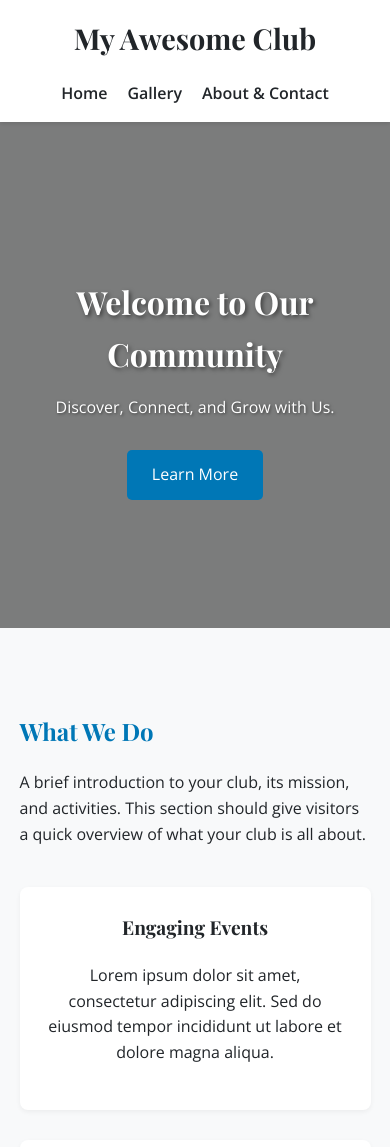
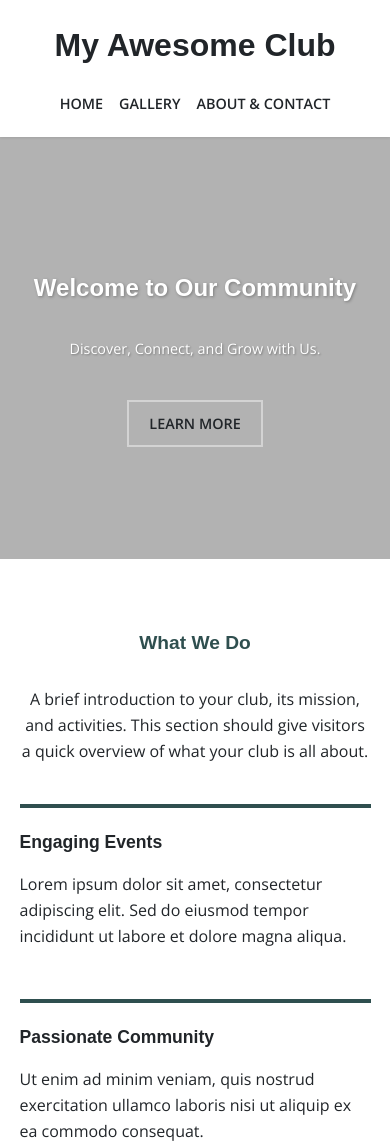
Before and after one commit to ballliekmvp/BFSsite, a plain HTML site: page index.html in a window 390 px wide. Shown: the top 1147 px of the page. Drawn offline with nearby package versions, Linux system fonts and the light colour scheme.

Commit message:
Update style.css

```diff
--- a/css/style.css
+++ b/css/style.css
@@ -1,40 +1,45 @@
 /* General Styles */
 :root {
-    --primary-color: #0077B6;
-    --background-color: #F8F9FA;
-    --text-color: #212529;
-    --secondary-accent: #CED4DA;
+    --primary-color: #2F4F4F; /* Dark Teal/Green from the image */
+    --background-color-light: #FFFFFF; /* Light background for sections */
+    --background-color-dark: #212529; /* Dark background for footer/text */
+    --text-color-dark: #212529; /* Dark grey text */
+    --text-color-light: #FFFFFF; /* White text for dark backgrounds */
+    --accent-color-light: #D3D3D3; /* Light grey for separators/borders */
+    --button-border-color: #D3D3D3; /* Button border color */
+    --button-text-color: #212529; /* Button text color */
 }
 
 body {
-    font-family: 'Open Sans', sans-serif;
+    font-family: 'Open Sans', sans-serif; /* Keeping Open Sans for body for readability */
     line-height: 1.6;
     margin: 0;
     padding: 0;
-    background-color: var(--background-color);
-    color: var(--text-color);
+    background-color: var(--background-color-light);
+    color: var(--text-color-dark);
 }
 
 .container {
     width: 90%;
-    max-width: 1200px;
+    max-width: 1200px; /* Adjust max-width if the image suggests a different width */
     margin: 0 auto;
 }
 
 .section-padding {
-    padding: 60px 0;
+    padding: 80px 0; /* Increased padding for more vertical space as seen in the image */
 }
 
 h1, h2, h3, h4 {
-    font-family: 'Playfair Display', serif;
+    font-family: 'Montserrat', sans-serif; /* Using Montserrat for headings */
     color: var(--primary-color);
     margin-bottom: 20px;
+    font-weight: 700; /* Bold headings */
 }
 
-h1 { font-size: 2.5em; }
-h2 { font-size: 2em; }
-h3 { font-size: 1.5em; }
-h4 { font-size: 1.2em; }
+h1 { font-size: 3em; margin-bottom: 0.5em;} /* Adjusting sizes based on visual */
+h2 { font-size: 2.5em; }
+h3 { font-size: 1.8em; margin-bottom: 1em;}
+h4 { font-size: 1.4em; margin-bottom: 0.5em;}
 
 p {
     margin-bottom: 20px;
@@ -47,20 +52,21 @@ a {
 }
 
 a:hover {
-    color: #023E8A; /* Slightly darker shade */
+    color: #000; /* Darker hover for links */
 }
 
 /* Header */
 header {
-    background-color: #FFFFFF;
-    padding: 15px 0;
-    box-shadow: 0 2px 4px rgba(0, 0, 0, 0.1);
+    background-color: var(--background-color-light);
+    padding: 20px 0; /* Increased padding */
+    box-shadow: 0 1px 3px rgba(0, 0, 0, 0.1); /* Subtle shadow */
 }
 
 header h1 {
     margin: 0;
-    color: var(--text-color);
-    font-size: 1.8em;
+    color: var(--text-color-dark);
+    font-size: 2em; /* Adjust header logo size */
+    font-weight: 700;
 }
 
 header .container {
@@ -78,15 +84,17 @@ nav ul {
 }
 
 nav ul li {
-    margin-left: 20px;
+    margin-left: 30px; /* Increased space between nav items */
 }
 
 nav ul li a {
-    color: var(--text-color);
+    color: var(--text-color-dark);
     font-weight: 600;
     padding: 5px 0;
     border-bottom: 2px solid transparent;
     transition: color 0.3s ease, border-bottom-color 0.3s ease;
+    text-transform: uppercase; /* Uppercase nav text */
+    font-size: 0.9em;
 }
 
 nav ul li a:hover {
@@ -98,13 +106,13 @@ nav ul li a:hover {
 .hero-image {
     background-size: cover;
     background-position: center;
-    height: 60vh; /* Adjust as needed */
+    height: 70vh; /* Taller hero section */
     display: flex;
     align-items: center;
     justify-content: center;
     text-align: center;
     position: relative;
-    color: #FFFFFF;
+    color: var(--text-color-light);
 }
 
 .hero-overlay {
@@ -113,150 +121,235 @@ nav ul li a:hover {
     left: 0;
     width: 100%;
     height: 100%;
-    background-color: rgba(0, 0, 0, 0.5); /* Dark overlay for text readability */
+    background-color: rgba(0, 0, 0, 0.3); /* Lighter overlay */
     display: flex;
     align-items: center;
     justify-content: center;
 }
 
+.hero .container {
+     /* Center the text block within the overlay */
+     display: flex;
+     flex-direction: column;
+     align-items: center;
+     justify-content: center;
+}
+
 .hero h2 {
-    color: #FFFFFF;
-    font-size: 3em;
-    margin-bottom: 10px;
-    text-shadow: 2px 2px 4px rgba(0, 0, 0, 0.5);
+    color: var(--text-color-light);
+    font-size: 3.5em; /* Larger hero heading */
+    margin-bottom: 15px;
+    text-shadow: 1px 1px 3px rgba(0, 0, 0, 0.3);
+    font-weight: 700;
 }
 
 .hero p {
-    font-size: 1.2em;
-    margin-bottom: 30px;
-    text-shadow: 1px 1px 3px rgba(0, 0, 0, 0.5);
+    font-size: 1.3em;
+    margin-bottom: 40px; /* More space below text */
+    text-shadow: 1px 1px 2px rgba(0, 0, 0, 0.3);
 }
 
 .btn {
     display: inline-block;
-    background-color: var(--primary-color);
-    color: #FFFFFF;
-    padding: 12px 25px;
-    border-radius: 5px;
-    transition: background-color 0.3s ease;
+    background-color: transparent; /* Button has border, no fill in the image */
+    color: var(--button-text-color);
+    padding: 12px 30px; /* Adjusted padding */
+    border: 2px solid var(--button-border-color); /* Border from image */
+    border-radius: 0; /* Sharp corners */
+    transition: background-color 0.3s ease, color 0.3s ease, border-color 0.3s ease;
+    font-weight: 600;
+    text-transform: uppercase;
 }
 
 .btn:hover {
-    background-color: #023E8A;
+    background-color: var(--primary-color); /* Fill on hover */
+    color: var(--text-color-light); /* White text on hover */
+    border-color: var(--primary-color); /* Border matches fill on hover */
 }
 
 .btn-secondary {
-    background-color: transparent;
-    color: var(--primary-color);
-    border: 2px solid var(--primary-color);
-    transition: background-color 0.3s ease, color 0.3s ease;
+    /* If there's a secondary button style in the image, define it here. */
+    /* Based on the main button style, perhaps a filled primary button? */
+     background-color: var(--primary-color);
+     color: var(--text-color-light);
+     border: 2px solid var(--primary-color);
 }
 
 .btn-secondary:hover {
-    background-color: var(--primary-color);
-    color: #FFFFFF;
+     background-color: var(--background-color-light);
+     color: var(--primary-color);
+     border-color: var(--primary-color);
 }
 
 
 /* Intro Section */
+.intro {
+    background-color: var(--background-color-light); /* Light background */
+    text-align: center; /* Intro text seems centered */
+}
+
+.intro h3 {
+    text-align: center; /* Center the heading */
+    margin-bottom: 1.5em;
+}
+
 .intro .features {
     display: grid;
-    grid-template-columns: repeat(auto-fit, minmax(250px, 1fr));
-    gap: 30px;
+    grid-template-columns: repeat(auto-fit, minmax(300px, 1fr)); /* Adjust column size */
+    gap: 40px; /* Increased gap */
     margin-top: 40px;
 }
 
 .feature-item {
-    background-color: #FFFFFF;
-    padding: 25px;
-    border-radius: 8px;
-    box-shadow: 0 2px 5px rgba(0, 0, 0, 0.05);
-    text-align: center;
+    background-color: var(--background-color-light); /* Feature items are on the light background */
+    padding: 0; /* Remove padding, content seems directly within the grid item */
+    border-radius: 0; /* Sharp corners */
+    box-shadow: none; /* No shadow visible */
+    text-align: left; /* Text aligns left within feature items */
     transition: transform 0.3s ease;
+    border-top: 4px solid var(--primary-color); /* Top border line */
+    padding-top: 20px; /* Space above text below border */
 }
 
 .feature-item:hover {
-    transform: translateY(-5px);
+    transform: translateY(-5px); /* Keep subtle hover effect */
 }
 
 .feature-item h4 {
-    color: var(--text-color);
+    color: var(--text-color-dark); /* Dark text for feature headings */
     margin-top: 0;
+    margin-bottom: 10px;
+    font-weight: 700;
 }
 
+/* Separator Line Style (seen between sections in the image) */
+.section-separator {
+    width: 80%; /* Adjust width as needed */
+    height: 1px;
+    background-color: var(--accent-color-light);
+    margin: 80px auto; /* Center and provide space */
+}
+
+
 /* Gallery Section */
+.gallery {
+     background-color: var(--background-color-light); /* Assuming gallery is on a light background */
+}
+
+.gallery h2 {
+    text-align: center; /* Center the gallery heading */
+    margin-bottom: 1.5em;
+}
+
 .image-gallery {
     display: grid;
-    grid-template-columns: repeat(auto-fit, minmax(250px, 1fr));
-    gap: 20px;
+    grid-template-columns: repeat(auto-fit, minmax(280px, 1fr)); /* Adjust column size for gallery */
+    gap: 30px; /* Increased gap */
     margin-top: 40px;
 }
 
 .gallery-item {
     overflow: hidden;
-    border-radius: 8px;
-    box-shadow: 0 2px 5px rgba(0, 0, 0, 0.1);
+    border-radius: 0; /* Sharp corners */
+    box-shadow: 0 2px 8px rgba(0, 0, 0, 0.1); /* Subtle shadow for gallery items */
     position: relative;
+    background-color: var(--background-color-light);
 }
 
 .gallery-item img {
     display: block;
     width: 100%;
-    height: 200px; /* Fixed height for uniformity, adjust as needed */
+    height: 250px; /* Adjusted height, can be made responsive with aspect ratio */
     object-fit: cover; /* Crop image to fit */
     transition: transform 0.5s ease;
 }
 
 .gallery-item:hover img {
-    transform: scale(1.1); /* Subtle zoom effect on hover */
+    transform: scale(1.05); /* Subtle zoom effect on hover */
 }
 
+/* Add a div below the image for text if needed, similar to the service blocks */
+/*
+.gallery-item .gallery-text {
+    padding: 15px;
+    text-align: center; // Or left, depending on desired style
+}
+
+.gallery-item .gallery-text h4 {
+    margin-bottom: 5px;
+}
+*/
+
+
 /* About and Contact Sections */
+.about, .contact {
+    background-color: var(--background-color-light); /* Light background */
+}
+
+.about h2, .contact h2 {
+    text-align: center; /* Center headings */
+    margin-bottom: 1.5em;
+}
+
+
 .contact-info {
     margin-top: 30px;
+    text-align: center; /* Center contact info */
 }
 
 .contact-info p {
     margin-bottom: 10px;
 }
 
+.contact-info a {
+    color: var(--primary-color);
+}
+
+
 /* Footer */
 footer {
-    background-color: var(--text-color);
-    color: #FFFFFF;
-    padding: 30px 0;
+    background-color: var(--background-color-dark); /* Dark background for footer */
+    color: var(--text-color-light); /* White text */
+    padding: 40px 0; /* Increased padding */
     text-align: center;
+    font-size: 0.9em;
 }
 
 footer .container {
     display: flex;
-    justify-content: space-between;
+    flex-direction: column; /* Stack footer content vertically */
     align-items: center;
-    flex-wrap: wrap;
+    justify-content: center;
 }
 
 footer p {
-    margin: 0;
-    font-size: 0.9em;
+    margin: 0 0 15px 0; /* Space below copyright */
+    font-size: 1em;
 }
 
 .social-links a {
     display: inline-block;
-    margin-left: 15px;
+    margin: 0 10px; /* Space between social icons */
 }
 
 .social-links img {
     width: 24px;
     height: 24px;
+    filter: invert(1); /* Make icons white on dark background if they are dark */
     transition: transform 0.3s ease;
 }
 
 .social-links a:hover img {
-    transform: scale(1.1);
+    transform: scale(1.2); /* Slightly larger hover effect */
 }
 
 /* Responsive Design */
 @media (max-width: 768px) {
+    h1 { font-size: 2em; }
+    h2 { font-size: 1.8em; }
+    h3 { font-size: 1.3em; }
+    h4 { font-size: 1.1em; }
+
     header .container {
         flex-direction: column;
         text-align: center;
@@ -268,14 +361,19 @@ footer p {
 
     nav ul {
         margin-top: 10px;
+        justify-content: center;
     }
 
     nav ul li {
         margin: 0 10px;
     }
 
+    .hero-image {
+        height: 50vh; /* Shorter hero on mobile */
+    }
+
     .hero h2 {
-        font-size: 2em;
+        font-size: 1.8em;
     }
 
     .hero p {
@@ -284,17 +382,50 @@ footer p {
 
     .intro .features {
         grid-template-columns: 1fr;
+        gap: 30px;
     }
 
-     footer .container {
-        flex-direction: column;
+     .image-gallery {
+        grid-template-columns: 1fr;
+        gap: 30px;
+    }
+
+     .section-padding {
+        padding: 50px 0;
+    }
+
+    .section-separator {
+        margin: 50px auto;
+    }
+
+    footer .container {
+        padding: 20px;
     }
 
     footer p {
-        margin-bottom: 15px;
+        margin-bottom: 10px;
+    }
+}
+
+@media (max-width: 480px) {
+    h1 { font-size: 1.8em; }
+    h2 { font-size: 1.5em; }
+    h3 { font-size: 1.2em; }
+
+    .hero h2 {
+        font-size: 1.5em;
     }
 
-    .social-links {
-        margin-top: 10px;
+    .hero p {
+        font-size: 0.9em;
+    }
+
+    .btn {
+        padding: 10px 20px;
+        font-size: 0.9em;
+    }
+
+    nav ul li {
+        margin: 0 8px;
     }
 }
```
